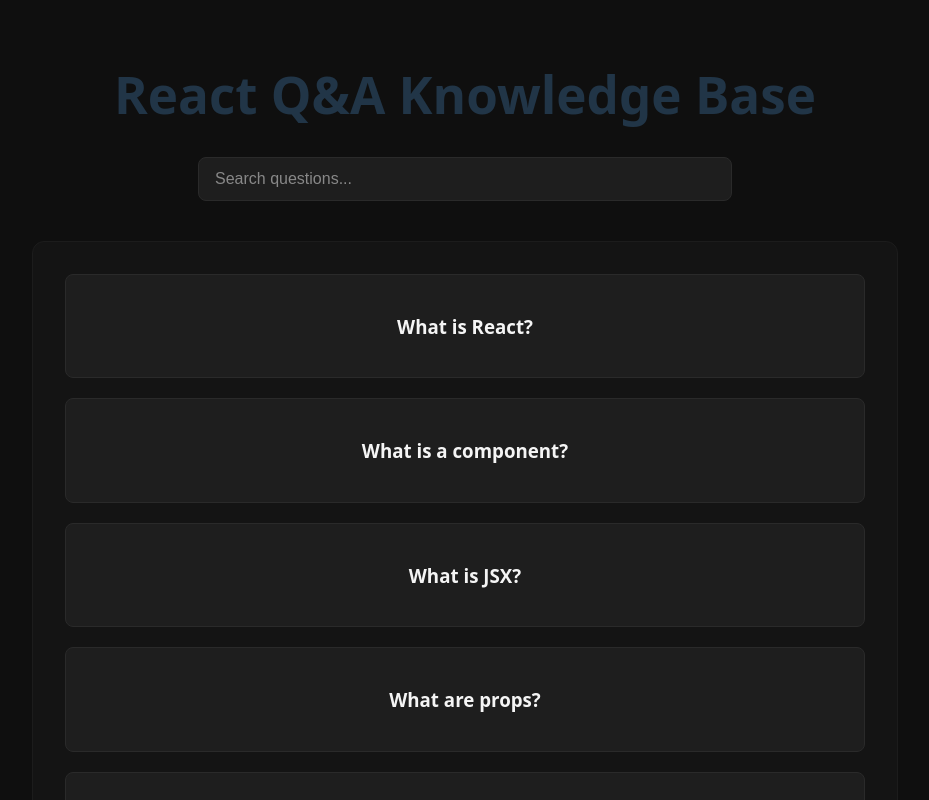
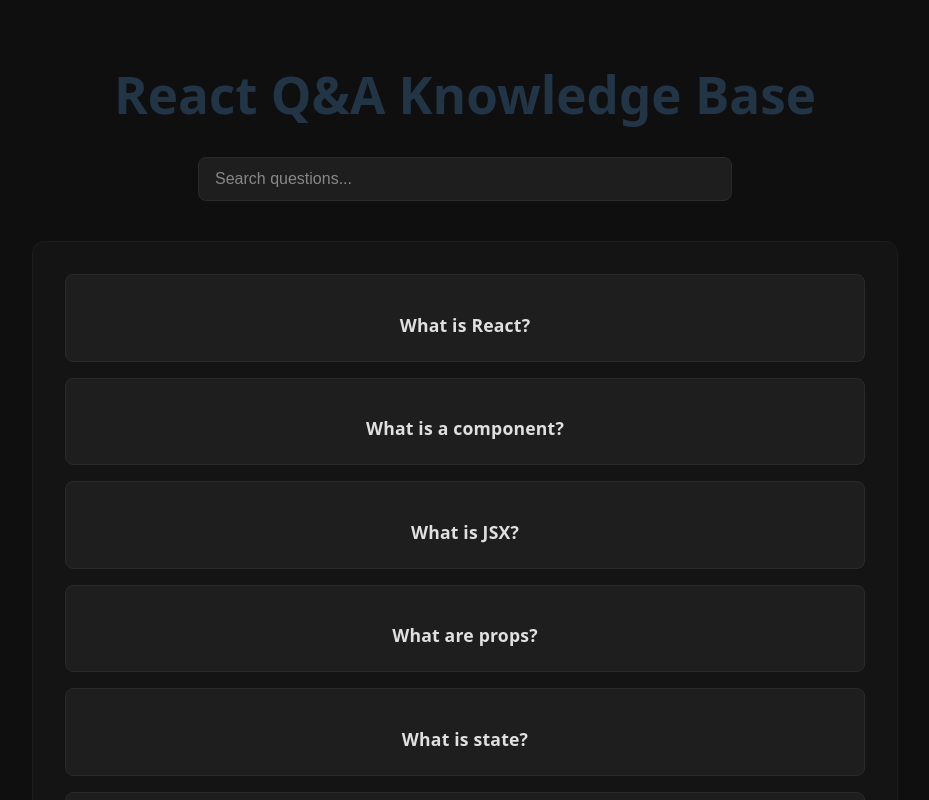
Before and after one commit to FixedBits/react-qa-knowledge-base, a React (Vite) app: page / in a window 1280 px wide. Shown: the top 800 px of the page, without its empty margins (175-1104 px from the left). Built offline with nearby package versions, Linux system fonts and the light colour scheme.

Commit message:
Layout complete

```diff
--- a/src/styles/App.css
+++ b/src/styles/App.css
@@ -29,7 +29,6 @@
 
 .question-card {
   padding: 1.25rem;
-  margin-bottom: 1.25rem;
   border-radius: 8px;
   background: #1e1e1e;
   border: 1px solid #2a2a2a;
@@ -50,15 +49,28 @@
 }
 
 .question-card h3 {
-  color: #f5f5f5;
+  font-size: 1.1rem;
+  font-weight: 600;
+  letter-spacing: 0.2px;
+  margin-bottom: 0.25rem;
+  color: #e0e0e0;
+  transition: color 0.2s ease;
+}
+
+.question-card:hover h3 {
+  color: #ffffff;
 }
 
 .question-card p {
   margin-top: 0.75rem;
   color: #d0d0d0;
+  animation: fadeIn 0.25s ease forwards;
 }
 
 .content-area {
+  display: flex;
+  flex-direction: column;
+  gap: 1rem;
   background: #141414;
   padding: 2rem;
   border-radius: 12px;
```
